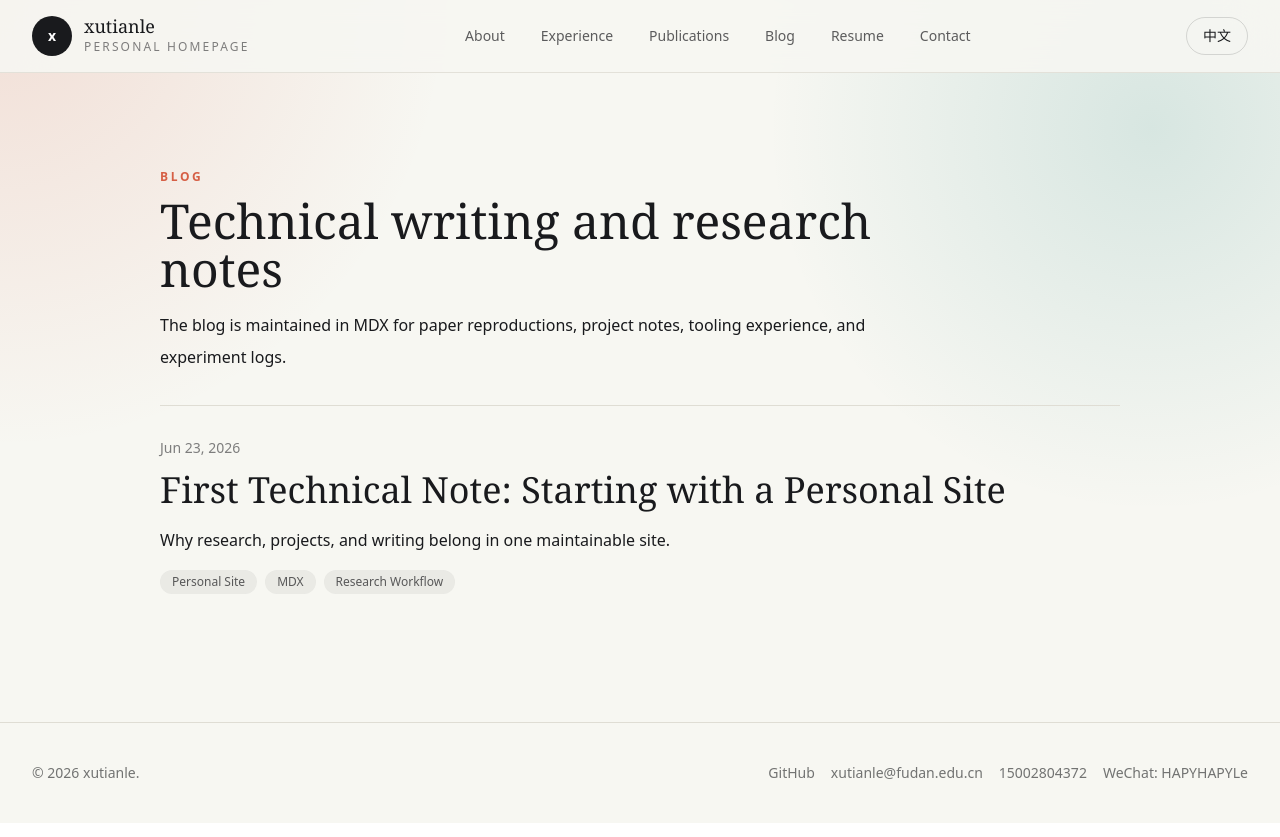
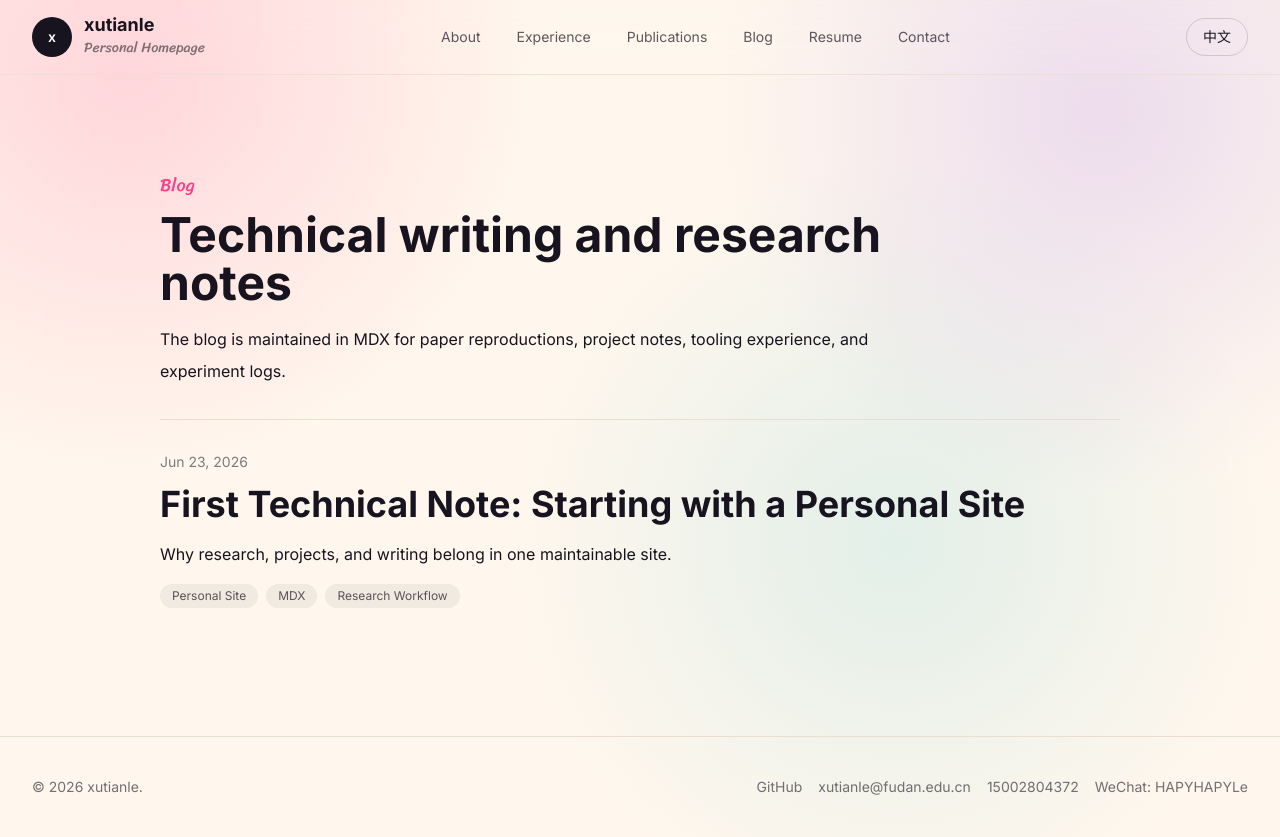
Before and after one commit to XuTianle0101/XuTianle0101.github.io, a Next.js app: page /en/blog in a window 1280 px wide. Built offline with nearby package versions, Linux system fonts and the light colour scheme.

Commit message:
change color and font

```diff
--- a/src/app/globals.css
+++ b/src/app/globals.css
@@ -1,11 +1,15 @@
+@import url('https://fonts.googleapis.com/css2?family=Inter:wght@400;500;600;700;800&family=JetBrains+Mono:wght@400;500;600;700&family=Noto+Sans+SC:wght@400;500;600;700&family=Sriracha&display=swap');
+
 @tailwind base;
 @tailwind components;
 @tailwind utilities;
 
 :root {
   color-scheme: light;
-  --font-sans: ui-sans-serif, system-ui, -apple-system, BlinkMacSystemFont, "Segoe UI", sans-serif;
-  --font-serif: Georgia, "Times New Roman", serif;
+  --font-sans: "Inter", "Wotfard", "Noto Sans SC", "Source Han Sans SC", "Microsoft YaHei", ui-sans-serif, system-ui, -apple-system, BlinkMacSystemFont, "Segoe UI", sans-serif;
+  --font-display: "Inter", "Wotfard", "Noto Sans SC", "Source Han Sans SC", "Microsoft YaHei", ui-sans-serif, system-ui, -apple-system, BlinkMacSystemFont, "Segoe UI", sans-serif;
+  --font-code: "JetBrains Mono", "Cartograph CF", "Noto Sans SC", "Source Han Sans SC", ui-monospace, SFMono-Regular, Consolas, "Liberation Mono", monospace;
+  --font-accent: "Sriracha", "LXGW WenKai Screen", "LXGW WenKai", "Noto Sans SC", cursive;
 }
 
 .dark {
@@ -23,10 +27,33 @@ html {
 body {
   margin: 0;
   min-width: 320px;
+  font-family: var(--font-sans);
+  background: #fff7ed;
+  color: #17141f;
+  text-rendering: optimizeLegibility;
+  -webkit-font-smoothing: antialiased;
 }
 
 ::selection {
-  background: rgba(214, 95, 69, 0.24);
+  background: rgba(255, 62, 135, 0.22);
+}
+
+code,
+kbd,
+pre,
+samp {
+  font-family: var(--font-code);
+}
+
+.font-serif {
+  font-family: var(--font-display);
+  font-weight: 650;
+  letter-spacing: 0;
+}
+
+.font-accent {
+  font-family: var(--font-accent);
+  font-weight: 400;
 }
 
 .prose-site {
@@ -36,7 +63,8 @@ body {
 
 .prose-site h2 {
   margin-top: 2rem;
-  font-family: var(--font-serif);
+  font-family: var(--font-display);
+  font-weight: 650;
   font-size: clamp(1.75rem, 4vw, 2.5rem);
   line-height: 1.15;
 }
@@ -52,7 +80,7 @@ body {
 }
 
 .prose-site a {
-  color: #d65f45;
+  color: #ff3e87;
   text-decoration: underline;
   text-decoration-thickness: 1px;
   text-underline-offset: 4px;
--- a/src/app/layout.tsx
+++ b/src/app/layout.tsx
@@ -9,7 +9,7 @@ export const metadata: Metadata = {
 export const viewport: Viewport = {
   width: 'device-width',
   initialScale: 1,
-  themeColor: '#f7f7f2',
+  themeColor: '#fff7ed',
 };
 
 export default function RootLayout({ children }: { children: React.ReactNode }) {
--- a/src/components/section-heading.tsx
+++ b/src/components/section-heading.tsx
@@ -16,7 +16,7 @@ export function SectionHeading({ eyebrow, title, action, children }: SectionHead
     <div className="mb-8 flex flex-col gap-4 md:flex-row md:items-end md:justify-between">
       <div className="max-w-3xl">
         {eyebrow ? (
-          <p className="mb-3 text-xs font-semibold uppercase tracking-[0.22em] text-coral">{eyebrow}</p>
+          <p className="font-accent mb-3 text-lg text-coral">{eyebrow}</p>
         ) : null}
         <h2 className="font-serif text-[2.15rem] leading-tight md:text-5xl">{title}</h2>
         {children ? <div className="mt-4 text-base leading-8 text-ink/68 dark:text-white/68">{children}</div> : null}
--- a/src/components/site-shell.tsx
+++ b/src/components/site-shell.tsx
@@ -36,8 +36,8 @@ export function SiteShell({ locale, children, rootMode = false, currentPath = '/
   };
 
   return (
-    <div className="min-h-screen overflow-x-hidden bg-paper text-ink [background:radial-gradient(circle_at_top_left,rgba(214,95,69,0.16),transparent_28rem),radial-gradient(circle_at_90%_8rem,rgba(22,127,122,0.14),transparent_24rem),#f7f7f2] dark:bg-[#151617] dark:text-[#f4f2ea] dark:[background:radial-gradient(circle_at_top_left,rgba(214,95,69,0.14),transparent_28rem),radial-gradient(circle_at_90%_8rem,rgba(22,127,122,0.12),transparent_24rem),#151617]">
-      <header className="sticky top-0 z-50 border-b border-line/80 bg-paper/90 backdrop-blur-xl dark:border-white/10 dark:bg-[#151617]/90">
+    <div className="min-h-screen overflow-x-hidden bg-paper text-ink [background:radial-gradient(circle_at_10%_4rem,rgba(255,62,135,0.18),transparent_26rem),radial-gradient(circle_at_86%_7rem,rgba(124,58,237,0.14),transparent_24rem),radial-gradient(circle_at_70%_34rem,rgba(18,181,203,0.12),transparent_24rem),#fff7ed] dark:bg-[#17141f] dark:text-[#fff7ed] dark:[background:radial-gradient(circle_at_10%_4rem,rgba(255,62,135,0.2),transparent_26rem),radial-gradient(circle_at_86%_7rem,rgba(124,58,237,0.18),transparent_24rem),#17141f]">
+      <header className="sticky top-0 z-50 border-b border-line/80 bg-paper/88 backdrop-blur-xl dark:border-white/10 dark:bg-[#17141f]/90">
         <div className="mx-auto flex max-w-7xl items-center justify-between px-5 py-4 md:px-8">
           <Link href={localizedPath(locale, '/', rootMode)} className="group flex items-center gap-3">
             <span className="grid h-10 w-10 place-items-center rounded-full bg-ink text-sm font-semibold text-white dark:bg-white dark:text-ink">
@@ -45,7 +45,7 @@ export function SiteShell({ locale, children, rootMode = false, currentPath = '/
             </span>
             <span>
               <span className="block font-serif text-lg leading-none">{text(profile.name, locale)}</span>
-              <span className="mt-1 block text-xs uppercase tracking-[0.18em] text-ink/55 dark:text-white/55">
+              <span className="font-accent mt-1 block text-sm text-ink/55 dark:text-white/55">
                 {copy.introLabel}
               </span>
             </span>
--- a/src/features/home-page.tsx
+++ b/src/features/home-page.tsx
@@ -26,9 +26,9 @@ export function HomePage({ locale, rootMode = false }: HomePageProps) {
   return (
     <>
       <section className="relative isolate mx-auto grid max-w-7xl gap-8 px-5 pb-16 pt-10 md:grid-cols-[1.05fr_0.95fr] md:gap-10 md:px-8 md:pb-24 md:pt-20">
-        <div className="pointer-events-none absolute inset-x-6 top-8 -z-10 h-56 rounded-full bg-gradient-to-r from-coral/20 via-teal/15 to-moss/20 blur-3xl md:hidden" />
+        <div className="pointer-events-none absolute inset-x-6 top-8 -z-10 h-56 rounded-full bg-gradient-to-r from-coral/20 via-violet/15 to-teal/15 blur-3xl md:hidden" />
         <div className="flex flex-col justify-center">
-          <p className="text-xs font-semibold uppercase tracking-[0.28em] text-coral">{copy.introLabel}</p>
+          <p className="font-accent text-xl text-coral">{copy.introLabel}</p>
           <h1 className="mt-5 break-words font-serif text-5xl leading-[0.96] sm:text-6xl md:mt-6 md:text-8xl">
             {text(profile.name, locale)}
           </h1>
@@ -48,7 +48,7 @@ export function HomePage({ locale, rootMode = false }: HomePageProps) {
           </div>
         </div>
 
-        <div className="relative min-h-[420px] overflow-hidden rounded-[2rem] bg-gradient-to-br from-coral/20 via-white to-teal/20 shadow-soft dark:from-coral/15 dark:via-white/[0.04] dark:to-teal/15 md:min-h-[520px] md:rounded-none">
+        <div className="relative min-h-[420px] overflow-hidden rounded-[2rem] bg-gradient-to-br from-coral/20 via-cloud to-teal/20 shadow-soft dark:from-coral/15 dark:via-white/[0.04] dark:to-teal/15 md:min-h-[520px] md:rounded-none">
           <Image src={profile.heroImage} alt="" fill priority sizes="(min-width: 768px) 48vw, 100vw" className="object-cover" />
           <div className="absolute inset-x-0 bottom-0 bg-gradient-to-t from-white/92 via-white/70 to-transparent p-5 text-ink md:p-6">
             <div className="flex flex-col gap-4 sm:flex-row sm:items-end sm:gap-5">
@@ -62,7 +62,7 @@ export function HomePage({ locale, rootMode = false }: HomePageProps) {
         </div>
       </section>
 
-      <section className="border-y border-line bg-white/82 px-5 py-14 backdrop-blur dark:border-white/10 dark:bg-white/[0.03] md:px-8 md:py-16">
+      <section className="border-y border-line bg-cloud/86 px-5 py-14 backdrop-blur dark:border-white/10 dark:bg-white/[0.03] md:px-8 md:py-16">
         <div className="mx-auto grid max-w-7xl gap-6 md:grid-cols-2 xl:grid-cols-4">
           {profile.skillGroups.map((group) => (
             <div key={text(group.name, locale)} className="rounded-3xl border border-line/70 bg-paper/70 p-5 shadow-sm dark:border-white/10 dark:bg-white/[0.04] md:rounded-none md:border-0 md:border-l-2 md:border-teal md:bg-transparent md:p-0 md:pl-5 md:shadow-none">
@@ -86,7 +86,7 @@ export function HomePage({ locale, rootMode = false }: HomePageProps) {
         </div>
       </section>
 
-      <section className="bg-[#ecefed] px-5 py-20 dark:bg-[#202322] md:px-8">
+      <section className="bg-[#fff0db] px-5 py-20 dark:bg-[#211b2f] md:px-8">
         <div className="mx-auto max-w-7xl">
           <SectionHeading
             eyebrow={copy.featuredPapers}
--- a/tailwind.config.ts
+++ b/tailwind.config.ts
@@ -6,21 +6,23 @@ const config: Config = {
   theme: {
     extend: {
       colors: {
-        ink: '#191a1d',
-        paper: '#f7f7f2',
-        cloud: '#ffffff',
-        coral: '#d65f45',
-        teal: '#167f7a',
-        moss: '#5d7f3c',
-        violet: '#8d70b5',
-        line: '#dfddd4',
+        ink: '#17141f',
+        paper: '#fff7ed',
+        cloud: '#fffdf8',
+        coral: '#ff3e87',
+        teal: '#12b5cb',
+        moss: '#ffd166',
+        violet: '#7c3aed',
+        line: '#eadfce',
       },
       fontFamily: {
         sans: ['var(--font-sans)', 'Inter', 'Arial', 'sans-serif'],
-        serif: ['var(--font-serif)', 'Georgia', 'serif'],
+        serif: ['var(--font-display)', 'Inter', 'Arial', 'sans-serif'],
+        mono: ['var(--font-code)', 'JetBrains Mono', 'monospace'],
+        accent: ['var(--font-accent)', 'Sriracha', 'cursive'],
       },
       boxShadow: {
-        soft: '0 20px 60px rgba(25, 26, 29, 0.08)',
+        soft: '0 22px 70px rgba(63, 28, 96, 0.13)',
       },
     },
   },
```
